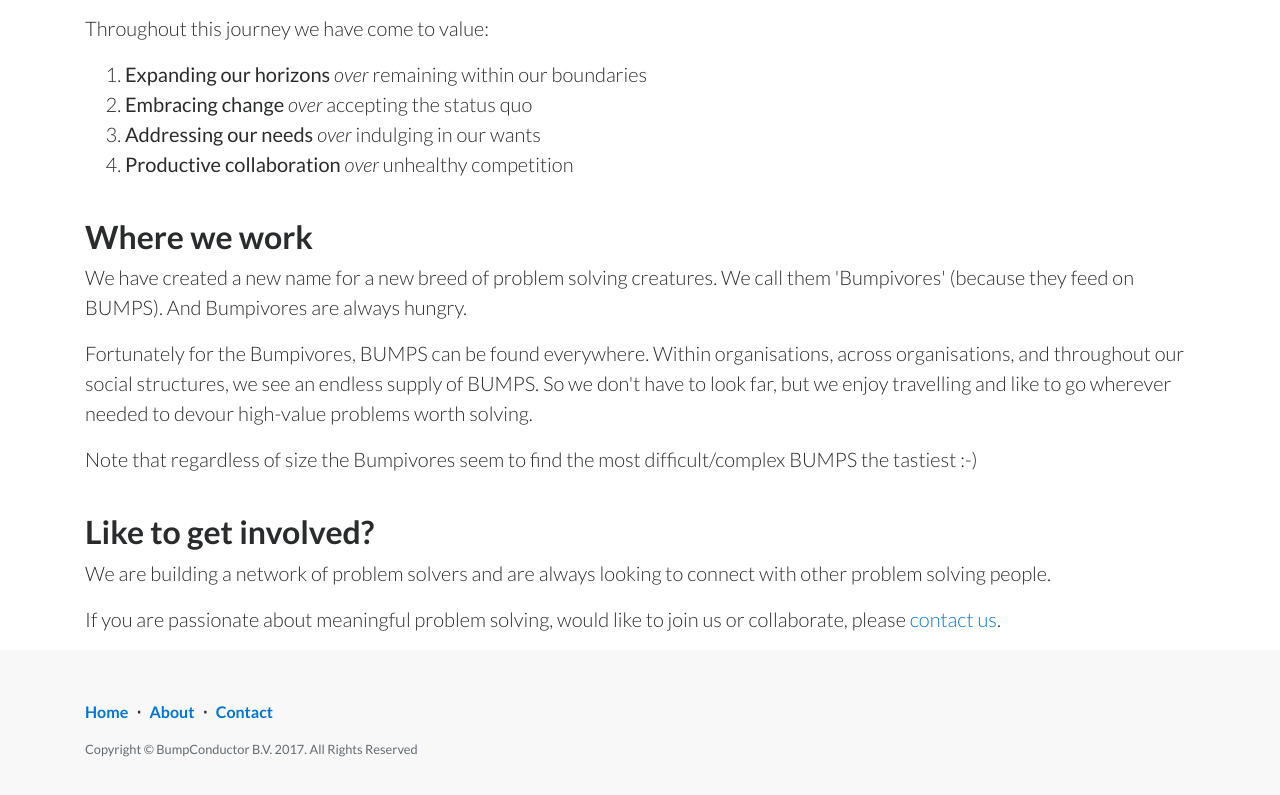
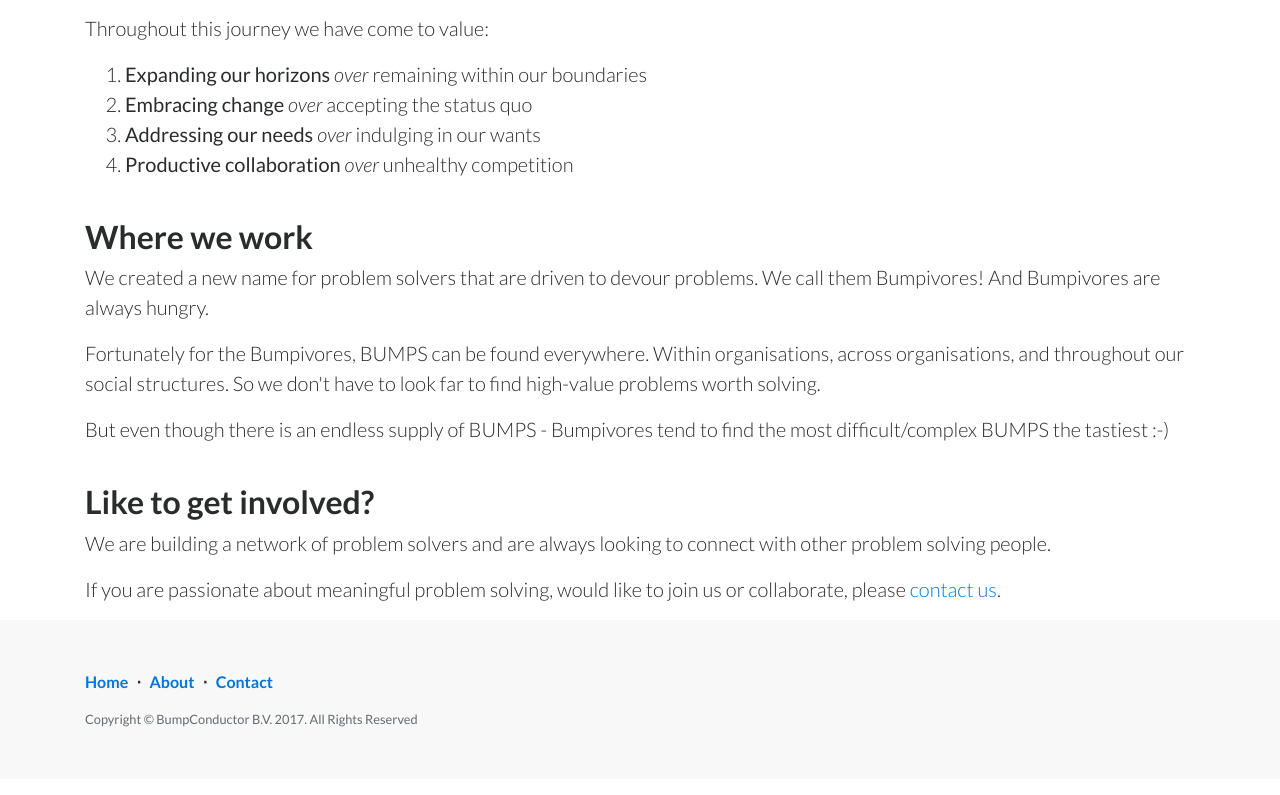
Before and after one commit to BumpConductor/BUMPconductor.github.io, a website: page about.html in a window 1280 px wide. Shown: the part 1258-2053 px from the top of the page. Drawn offline with Linux system fonts and the light colour scheme.

Commit message:
Update about.html

```diff
--- a/about.html
+++ b/about.html
@@ -114,9 +114,9 @@
             <div>
                 <br>
                 <h2>Where we work </h2>
-                <p class="lead">We have created a new name for a new breed of problem solving creatures. We call them 'Bumpivores' (because they feed on BUMPS). And Bumpivores are always hungry.</p>
-                <p class="lead">Fortunately for the Bumpivores, BUMPS can be found everywhere. Within organisations, across organisations, and throughout our social structures, we see an endless supply of BUMPS. So we don't have to look far, but we enjoy travelling and like to go wherever needed to devour high-value problems worth solving.</p>
-                <p class="lead">Note that regardless of size the Bumpivores seem to find the most difficult/complex BUMPS the tastiest :-)</p>
+                <p class="lead">We created a new name for problem solvers that are driven to devour problems. We call them Bumpivores! And Bumpivores are always hungry.</p>
+                <p class="lead">Fortunately for the Bumpivores, BUMPS can be found everywhere. Within organisations, across organisations, and throughout our social structures. So we don't have to look far to find high-value problems worth solving.</p>
+                <p class="lead">But even though there is an endless supply of BUMPS - Bumpivores tend to find the most difficult/complex BUMPS the tastiest :-)</p>
             </div>
         </div>
     </section>
```
